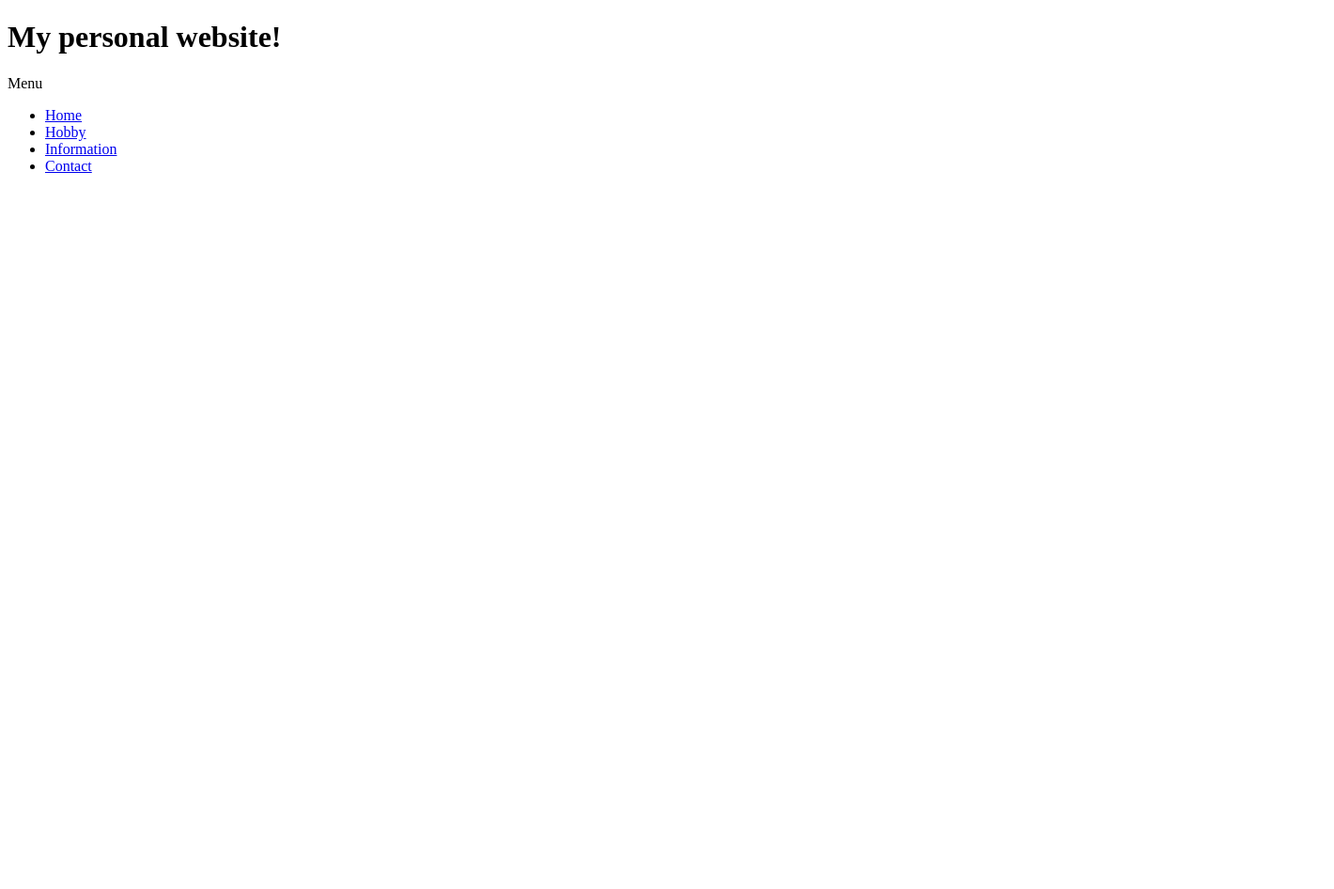
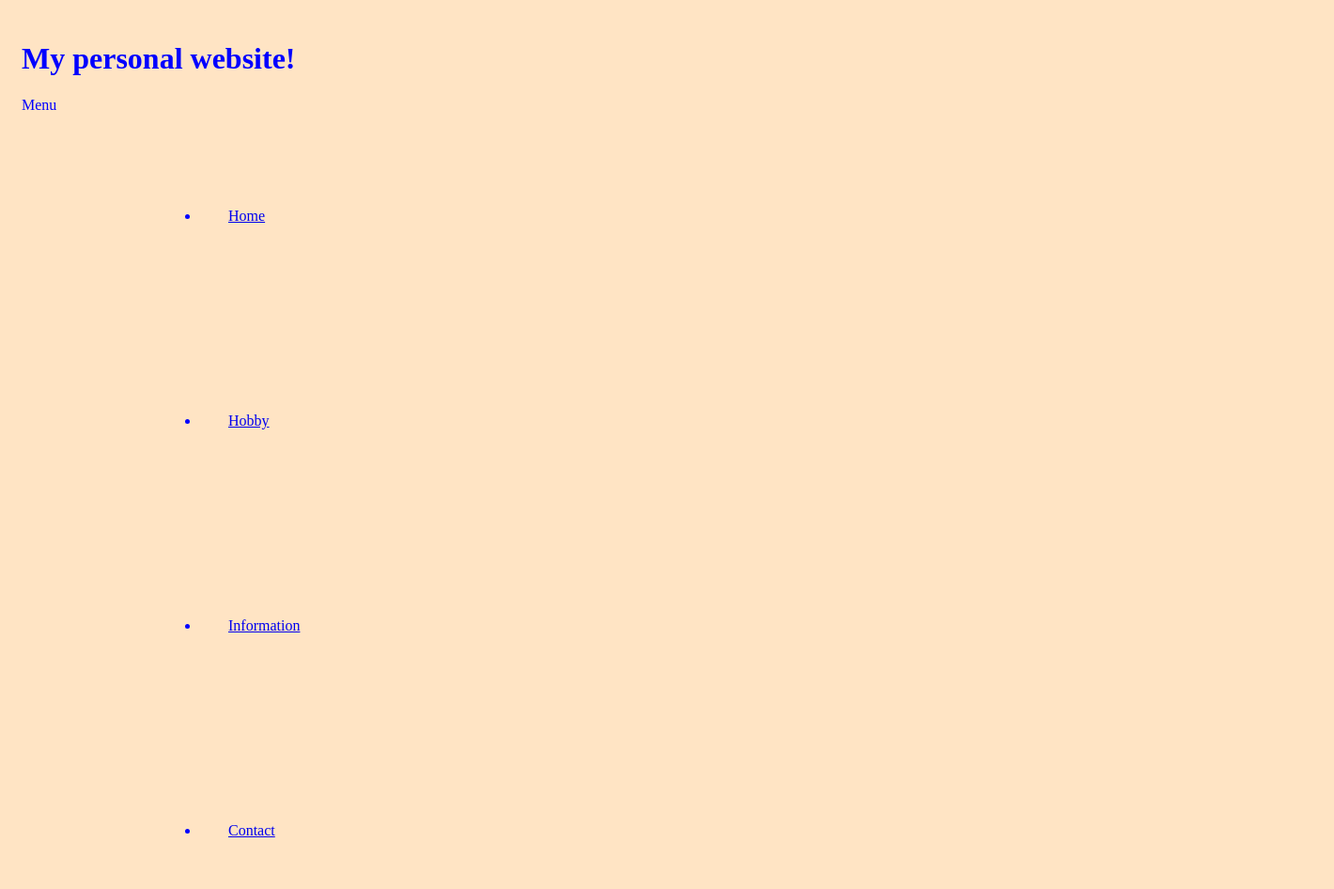
Before and after one commit to hsunanliu/lab3, a plain HTML site: page index.html in a window 1280 px wide. Shown: the whole page at 94% size, 1420 px wide, since content can reach past the window. Before the commit the page ends 800 px from the top, so only its background shows below. Drawn offline with Linux system fonts and the light colour scheme.

Commit message:
Update index.html

```diff
--- a/index.html
+++ b/index.html
@@ -1,7 +1,7 @@
 <!DOCTYPE html>
 <head>
     <meta charset="utf-8">
-    <link rel "stylesheet" type="text/css" href="mystyle.css">
+    <link rel= "stylesheet type="text/css" href="mystyle.css">
 </head>
 <body>
     <h1>
```
